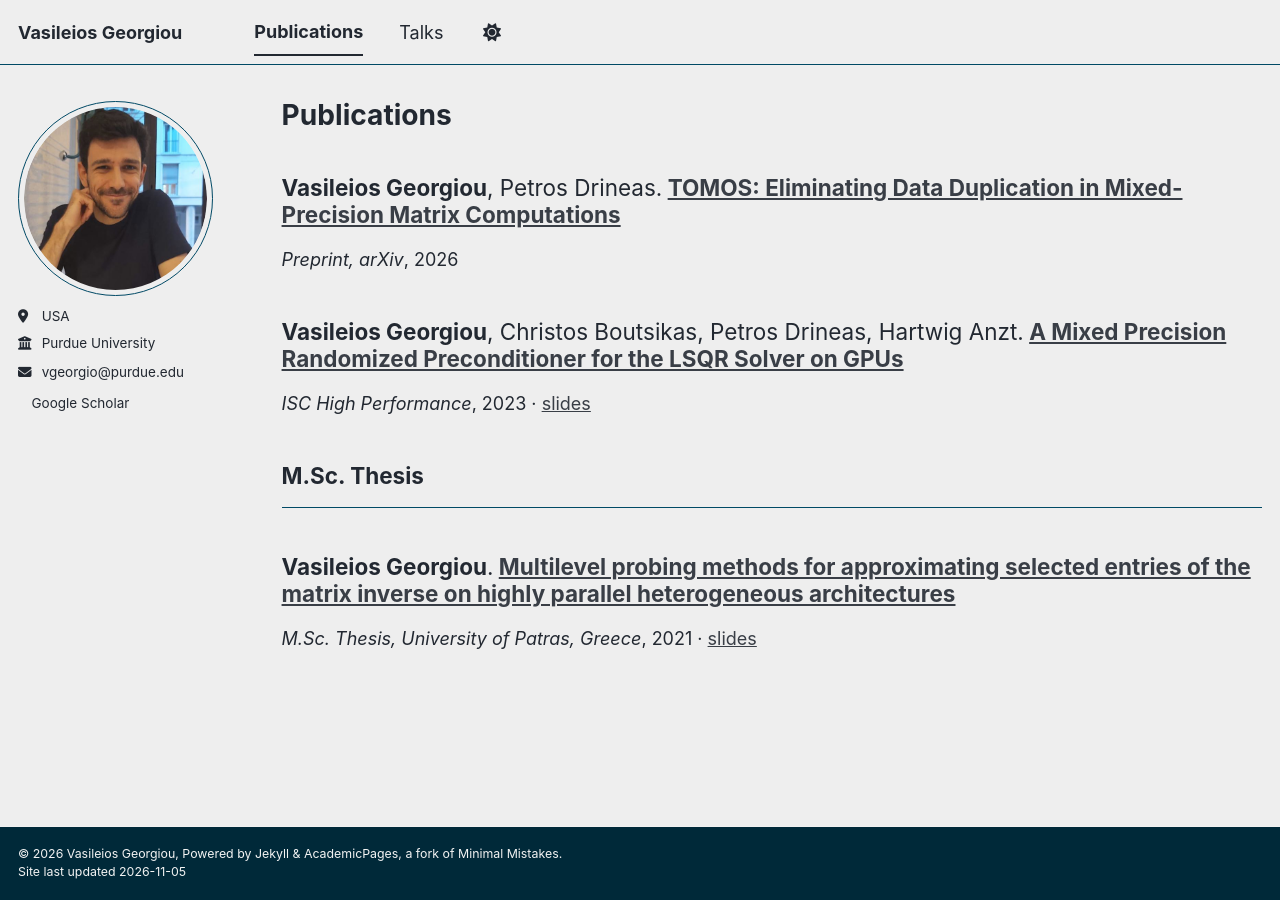
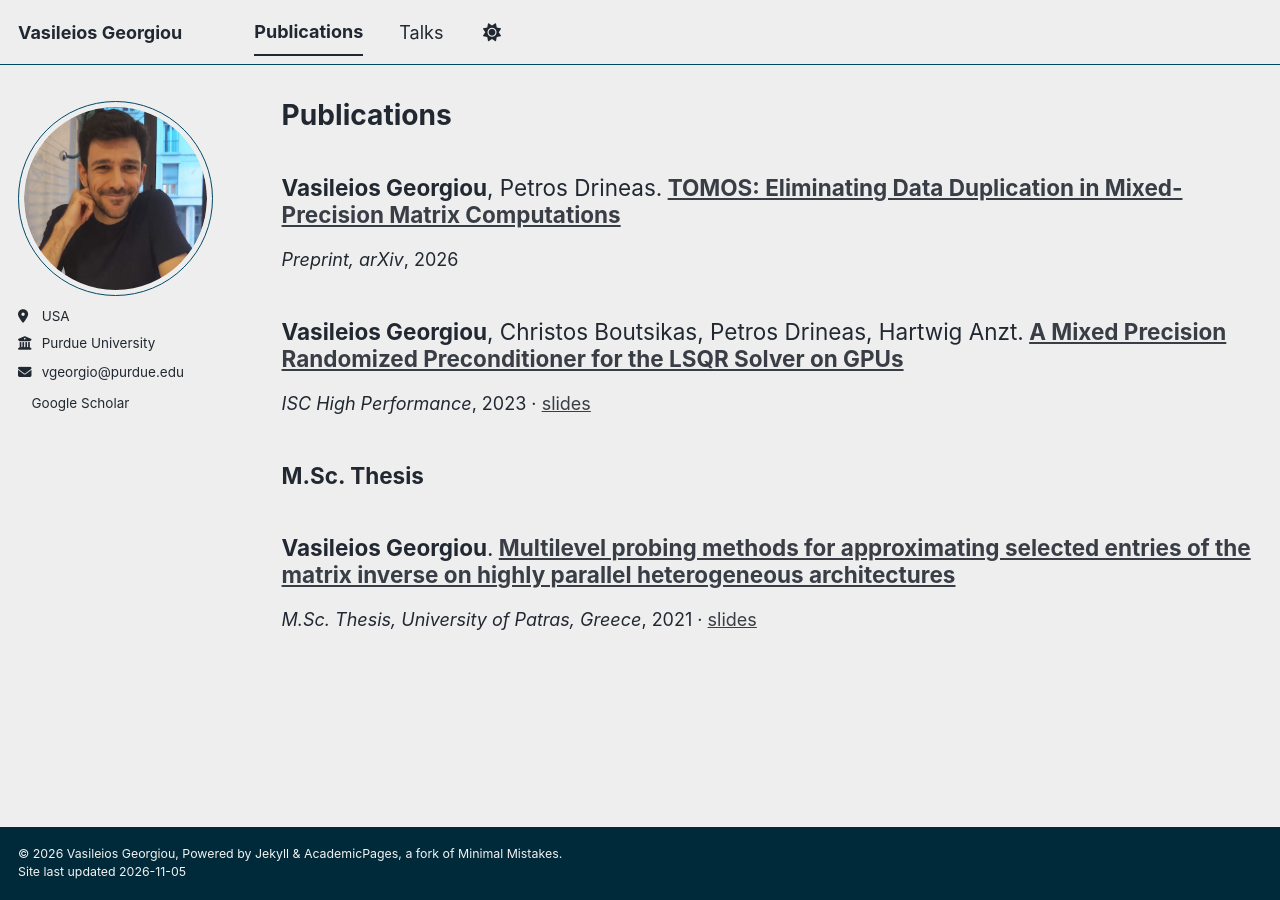
Before and after one commit to vasilisge0/vasilisge0.github.io, a Jekyll site: the page built from _pages/publications.html, in a window 1280 px wide. Built offline with Jekyll 4.4.1, drawn with Linux system fonts in a browser that asks for light colours; a script bundle is joined from its source files by our own code; a style sheet for code colours, icons or effects is not loaded.

Commit message:
Remove rule under publication section headings
Co-Authored-By: Claude Opus 5.5 <noreply@anthropic.com>

```diff
--- a/_pages/publications.html
+++ b/_pages/publications.html
@@ -16,7 +16,7 @@ author_profile: true
         {% continue %}
       {% endif %}
       {% unless title_shown %}
-        {% if category[1].title %}<h2>{{ category[1].title }}</h2><hr />{% endif %}
+        {% if category[1].title %}<h2>{{ category[1].title }}</h2>{% endif %}
         {% assign title_shown = true %}
       {% endunless %}
       {% include archive-single.html %}
```
